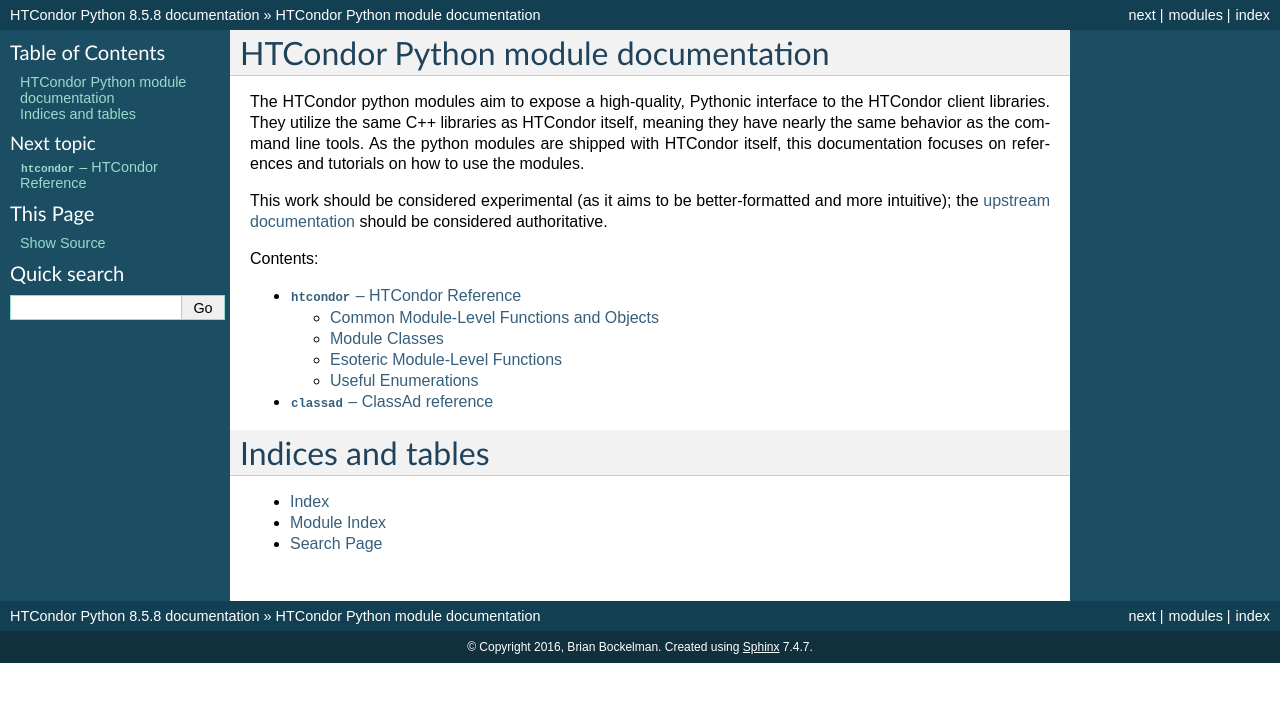
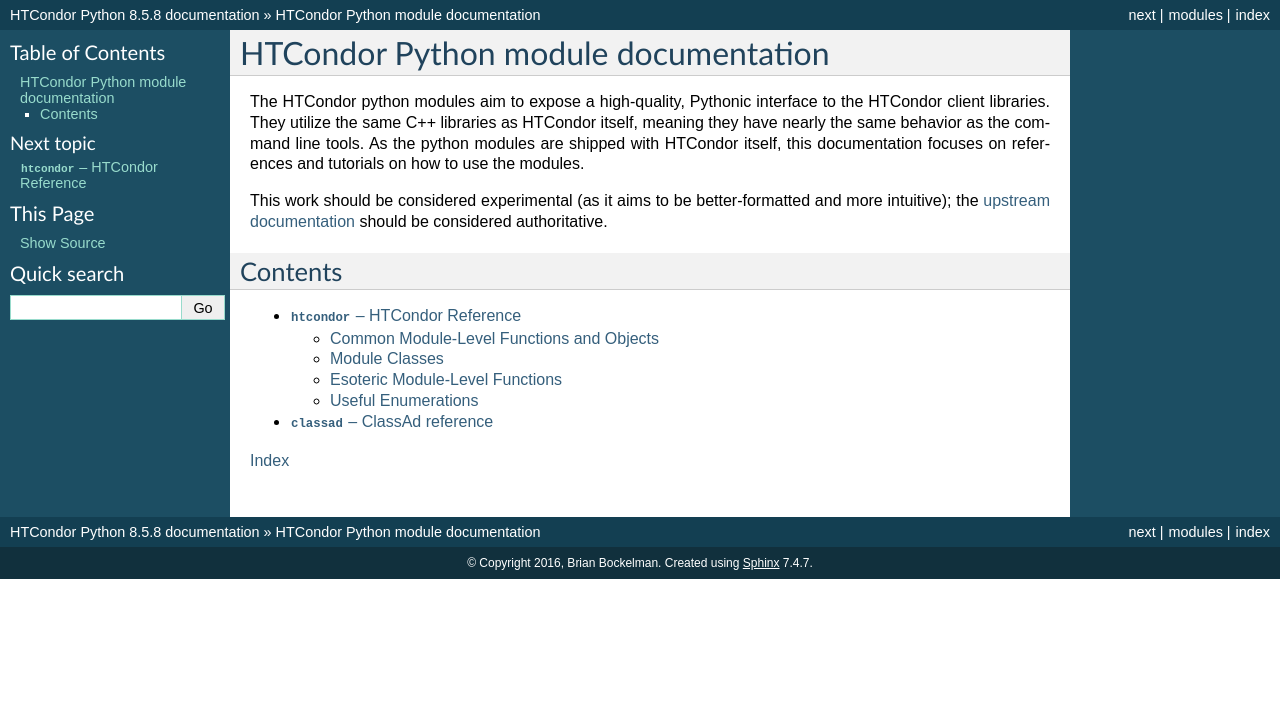
Before and after one commit to htcondor/htcondor-python, a Sphinx documentation site: the page built from docs/index.rst, in a window 1280 px wide. Shown: the top 702 px of the page. Built offline with Sphinx 7.4.7, drawn with Linux system fonts in a browser that asks for light colours.

Commit message:
Fixup a few warnings and formatting issues.

```diff
--- a/docs/htcondor.rst
+++ b/docs/htcondor.rst
@@ -72,8 +72,8 @@ Module Classes
       Create an instance of the :class:`Schedd` class.
 
       :param location_ad: describes the location of the remote ``condor_schedd``
-      daemon, as returned by the :meth:`Collector.locate` method. If the parameter is omitted,
-      the local ``condor_schedd`` daemon is used.
+         daemon, as returned by the :meth:`Collector.locate` method. If the parameter is omitted,
+         the local ``condor_schedd`` daemon is used.
       :type location_ad: :class:`classad.ClassAd`
 
    .. method:: transaction(flags=0, continue_txn=False)
@@ -267,7 +267,7 @@ Useful Enumerations
 
       Release a job from the hold state, returning it to ``Idle``.
 
-   .. attributes:: Suspend
+   .. attribute:: Suspend
 
       Suspend the processes of a running job (on Unix platforms, this triggers a ``SIGSTOP``).
       The job's processes stay in memory but no longer get scheduled on the CPU.
--- a/docs/index.rst
+++ b/docs/index.rst
@@ -12,7 +12,8 @@ This work should be considered experimental (as it aims to be better-formatted
 and more intuitive); the `upstream documentation <http://research.cs.wisc.edu/htcondor/manual/v8.5/6_7Python_Bindings.html>`_
 should be considered authoritative.
 
-Contents:
+Contents
+--------
 
 .. toctree::
    :maxdepth: 2
@@ -21,9 +22,4 @@ Contents:
    classad
 
 
-Indices and tables
-==================
-
-* :ref:`genindex`
-* :ref:`modindex`
-* :ref:`search`
+:ref:`genindex`
```
